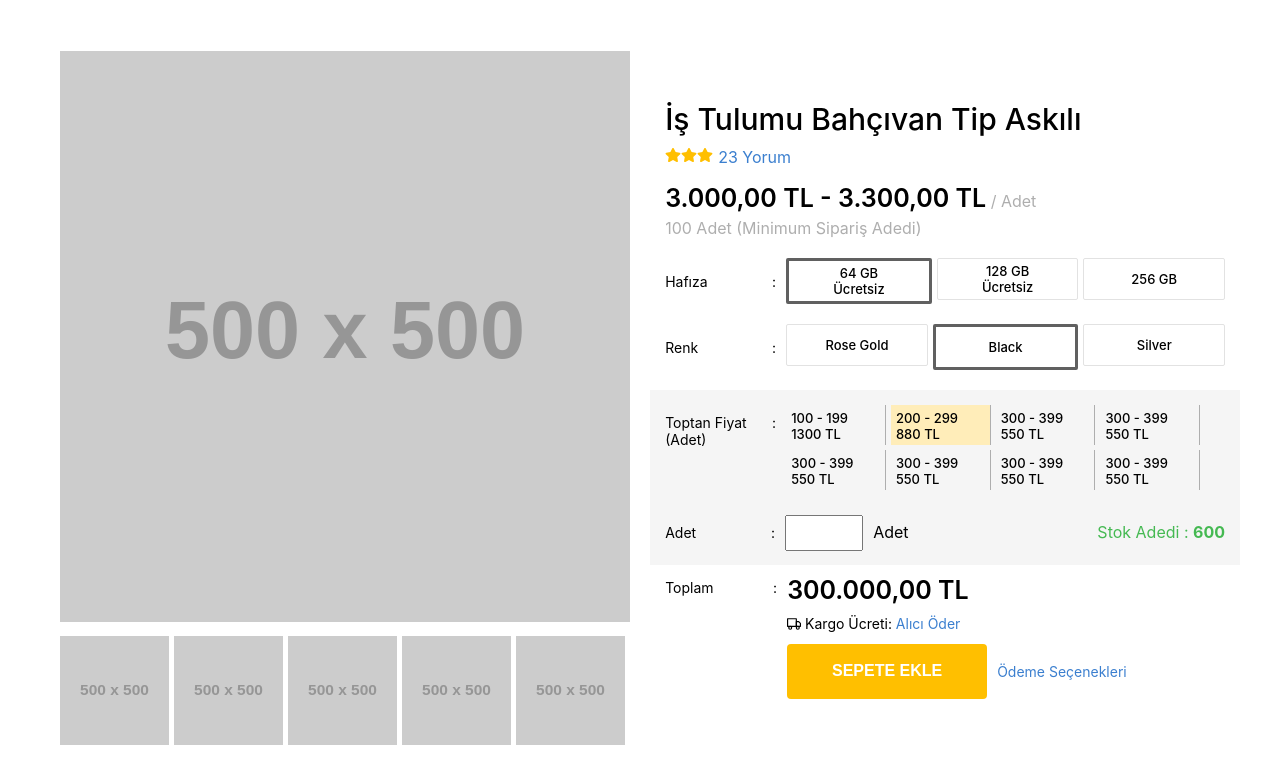
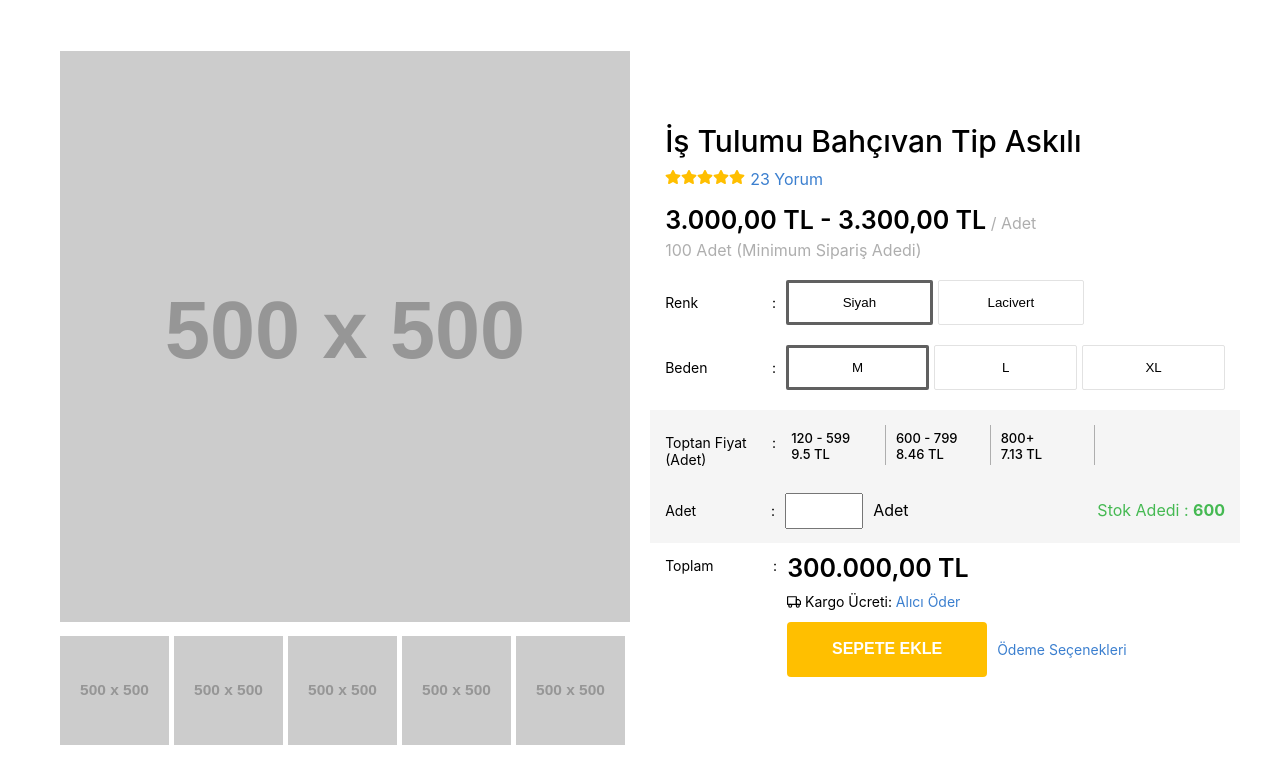
Before and after one commit to cantanert/sample-pdp, a React (Create React App) app: page / in a window 1280 px wide. Shown: the top 784 px of the page. Built offline with nearby package versions, Linux system fonts and the light colour scheme.

Commit message:
hardcoded fields maked dynamic with mocked product data and active variant state initialized

```diff
--- a/src/components/pdp/product-barems-and-quantities/ProductBaremsAndQuantities.js
+++ b/src/components/pdp/product-barems-and-quantities/ProductBaremsAndQuantities.js
@@ -1,6 +1,31 @@
 import React from "react";
+import {connect} from 'react-redux';
 
-const ProductBaremsAndQuantities = () => {
+const ProductBaremsAndQuantities = (props) => {
+    const { baremList } = props.productDetailState;
+    const baremListLength = baremList.length;
+
+    const baremPriceRenderer = (list) => {
+        return list.map((item, index)=> {
+            if(baremListLength === index + 1){
+                return (
+                    <div className="barem-price" key={index}>
+                        <p>{item.minimumQuantity}+</p>
+                        <p>{item.price} TL</p>
+                    </div>
+                )
+            } else {
+                return (
+                    <div className="barem-price" key={index}>
+                        <p>{item.minimumQuantity} - {item.maximumQuantity}</p>
+                        <p>{item.price} TL</p>
+                    </div>
+                )
+            }
+        });
+    };
+
+
     return (
         <div className="product-barems-and-quantity">
             <div className="product-barems">
@@ -9,38 +34,7 @@ const ProductBaremsAndQuantities = () => {
                     <p>(Adet)</p>
                 </div>
                 <div className="barem-prices-wrapper">
-                    <div className="barem-price">
-                        <p>100 - 199</p>
-                        <p>1300 TL</p>
-                    </div>
-                    <div className="barem-price selected">
-                        <p>200 - 299</p>
-                        <p>880 TL</p>
-                    </div>
-                    <div className="barem-price">
-                        <p>300 - 399</p>
-                        <p>550 TL</p>
-                    </div>
-                    <div className="barem-price">
-                        <p>300 - 399</p>
-                        <p>550 TL</p>
-                    </div>
-                    <div className="barem-price">
-                        <p>300 - 399</p>
-                        <p>550 TL</p>
-                    </div>
-                    <div className="barem-price">
-                        <p>300 - 399</p>
-                        <p>550 TL</p>
-                    </div>
-                    <div className="barem-price">
-                        <p>300 - 399</p>
-                        <p>550 TL</p>
-                    </div>
-                    <div className="barem-price">
-                        <p>300 - 399</p>
-                        <p>550 TL</p>
-                    </div>
+                    {baremPriceRenderer(baremList)}
                 </div>
             </div>
             <div className="product-quantity">
@@ -57,4 +51,10 @@ const ProductBaremsAndQuantities = () => {
     )
 };
 
-export default ProductBaremsAndQuantities;
+const mapStateToProps = (state) => {
+    return {
+        productDetailState : state.productDetailReducer
+    }
+};
+
+export default connect(mapStateToProps)(ProductBaremsAndQuantities);
--- a/src/components/pdp/product-content-header/ProductContentHeader.js
+++ b/src/components/pdp/product-content-header/ProductContentHeader.js
@@ -1,15 +1,17 @@
 import React from "react";
 import { FaStar } from 'react-icons/fa';
+import {connect} from 'react-redux';
 
-
-const ProductContentHeader = () => {
+const ProductContentHeader = (props) => {
     return (
         <div className="product-content-header">
-            <p className="product-title">İş Tulumu Bahçıvan Tip Askılı</p>
+            <p className="product-title">{props.productDetailState.productTitle}</p>
             <div className="product-interactions">
                 <span className="product-comment-count">
                     <span className="product-overall">
-                        <FaStar />
+                        <FaStar/>
+                        <FaStar/>
+                        <FaStar/>
                         <FaStar/>
                         <FaStar/>
                     </span>
@@ -21,4 +23,10 @@ const ProductContentHeader = () => {
     )
 };
 
-export default ProductContentHeader;
+const mapStateToProps = (state) => {
+    return {
+        productDetailState : state.productDetailReducer
+    }
+};
+
+export default connect(mapStateToProps)(ProductContentHeader);
--- a/src/components/pdp/product-selectable-attributes/ProductSelectableAttributes.js
+++ b/src/components/pdp/product-selectable-attributes/ProductSelectableAttributes.js
@@ -1,45 +1,45 @@
 import React from "react";
+import {connect} from 'react-redux';
+import SelectableAttribute from "../selectable-attribute/SelectableAttribute";
 
-const ProductSelectableAttributes = () => {
+const ProductSelectableAttributes = (props) => {
+
+    let {selectableAttributes} = props.productDetailState;
+
+    const selectableAttributeOptionRenderer = (options) => {
+      return  options.map((option,index)=>{
+          if(index === 0) {
+              return (
+                  <button className="option selected">{option}</button>
+              )
+          } else {
+              return (
+                  <button className="option">{option}</button>
+              )
+          }
+
+      });
+    };
+
+    const selectableAttributeRenderer = (attributes) => {
+        return attributes.map((attr) => {
+            return (
+                <SelectableAttribute>{attr}</SelectableAttribute>
+            )
+        });
+    };
+
     return (
         <div className="product-selectable-attributes">
-            <div className="selectable-attribute">
-                <div className="attribute-name">
-                    <span>Hafıza</span>
-                </div>
-                <div className="attribute-options">
-                    <div className="option selected">
-                        <p>64 GB</p>
-                        <p>Ücretsiz</p>
-                    </div>
-                    <div className="option">
-                        <p>128 GB</p>
-                        <p>Ücretsiz</p>
-                    </div>
-                    <div className="option">
-                        <p>256 GB</p>
-                    </div>
-                </div>
-            </div>
-            <div className="selectable-attribute">
-                <div className="attribute-name">
-                    <span>Renk</span>
-                </div>
-                <div className="attribute-options">
-                    <div className="option">
-                        <p>Rose Gold</p>
-                    </div>
-                    <div className="option selected">
-                        <p>Black</p>
-
-                    </div>
-                    <div className="option">
-                        <p>Silver</p>
-                    </div>
-                </div>
-            </div>
+            {selectableAttributeRenderer(selectableAttributes)}
         </div>
     )
 };
 
-export default ProductSelectableAttributes;
+const mapStateToProps = (state) => {
+    return {
+        productDetailState : state.productDetailReducer
+    }
+};
+
+export default connect(mapStateToProps)(ProductSelectableAttributes);
--- /dev/null
+++ b/src/components/pdp/selectable-attribute/SelectableAttribute.js
@@ -0,0 +1,36 @@
+import React, {useState} from "react";
+
+
+const SelectableAttribute = (props) => {
+
+    const [activeIndex,setActiveIndex] = useState(0);
+
+    const optionClickHandler = (index) => {
+        setActiveIndex(index);
+    };
+
+    const selectableAttributeOptionRenderer = (options) => {
+        return  options.map((option,index)=>{
+            return (
+                <button
+                    className={"option " + (index === activeIndex ? "selected" : "")}
+                    onClick={() => optionClickHandler(index)}>
+                    {option}
+                </button>
+            );
+        });
+    };
+
+    return (
+        <div className="selectable-attribute">
+            <div className="attribute-name">
+                <span>{ props.children.name }</span>
+            </div>
+            <div className="attribute-options">
+                {selectableAttributeOptionRenderer(props.children.values)}
+            </div>
+        </div>
+    )
+};
+
+export default SelectableAttribute;
--- a/src/pages/pdp/ProductDetails.js
+++ b/src/pages/pdp/ProductDetails.js
@@ -8,10 +8,20 @@ import {
     setTitleActionCreator,
     setSelectableAttributesActionCreator,
     setProductVariantsActionCreator,
-    setBaremListActionCreator
+    setBaremListActionCreator,
+    setActiveVariantActionCreator
 } from "../../redux/actions/pdp/productActions";
 
 class ProductDetails extends React.Component{
+
+    getMockedResponseAndInitializeState = () => {
+        let {productTitle,selectableAttributes,productVariants,baremList} = mockedProductResponse;
+        this.props.setTitle(productTitle);
+        this.props.setSelectableAttributes(selectableAttributes);
+        this.props.setProductVariants(productVariants);
+        this.props.setBaremList(baremList);
+        this.props.setActiveVariant(productVariants[0]);
+    };
 
 
     render() {
@@ -24,11 +34,7 @@ class ProductDetails extends React.Component{
     }
 
     componentWillMount() {
-        let {productTitle,selectableAttributes,productVariants,baremList} = mockedProductResponse;
-        this.props.setTitle(productTitle);
-        this.props.setSelectableAttributes(selectableAttributes);
-        this.props.setProductVariants(productVariants);
-        this.props.setBaremList(baremList);
+        this.getMockedResponseAndInitializeState();
     }
 }
 
@@ -51,6 +57,9 @@ const mapDispatchToProps = (dispatch) => {
         },
         setBaremList: (barems) => {
             dispatch(setBaremListActionCreator(barems))
+        },
+        setActiveVariant: (variant) => {
+            dispatch(setActiveVariantActionCreator(variant))
         }
     }
 };
--- a/src/pages/pdp/product-details.sass
+++ b/src/pages/pdp/product-details.sass
@@ -74,7 +74,9 @@
             border-radius: 2px
             margin-left: 5px
             padding: 5px
-            height: 30px
+            height: 45px
+            background-color: transparent
+            cursor: pointer
             &.selected
               border: 3px solid $theme-dark-gray
             p
--- a/src/redux/actions/pdp/productActions.js
+++ b/src/redux/actions/pdp/productActions.js
@@ -28,3 +28,10 @@ export const setBaremListActionCreator = (barems) => {
         payload: barems
     }
 };
+
+export const setActiveVariantActionCreator = (variant) => {
+    return {
+        type: productStaticData.reduxActions.SET_ACTIVE_VARIANT,
+        payload: variant
+    }
+};
--- a/src/redux/reducers/pdp/productReducer.js
+++ b/src/redux/reducers/pdp/productReducer.js
@@ -4,7 +4,8 @@ const initialState = {
     productTitle : "",
     selectableAttributes : [],
     productVariants : [],
-    baremList: []
+    baremList: [],
+    activeVariant: {}
 };
 
 const productDetailReducer = (state = initialState, action) => {
@@ -33,6 +34,12 @@ const productDetailReducer = (state = initialState, action) => {
                 baremList: action.payload
             };
             break;
+        case productDetailsStaticData.reduxActions.SET_ACTIVE_VARIANT:
+            state = {
+                ...state,
+                activeVariant: action.payload
+            };
+            break;
         default:
             break;
     }
--- a/src/statics/product-detail-static-data.js
+++ b/src/statics/product-detail-static-data.js
@@ -3,6 +3,7 @@ export default {
         SET_PRODUCT_TITLE : "PDP_SET_PRODUCT_TITLE",
         SET_SELECTABLE_ATTRIBUTES: "PDP_SET_SELECTABLE_ATTRIBUTES",
         SET_PRODUCT_VARIANTS: "PDP_SET_PRODUCT_VARIANTS",
-        SET_BAREM_LIST: "PDP_SET_BAREM_LIST"
+        SET_BAREM_LIST: "PDP_SET_BAREM_LIST",
+        SET_ACTIVE_VARIANT:"PDP_SET_ACTIVE_VARIANT"
     }
 }
```
